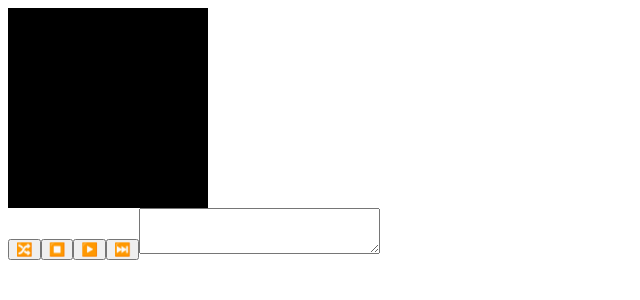
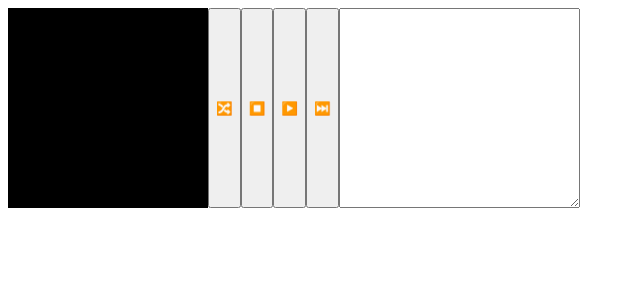
Before and after one commit to leftshift/colorfuck, a React (Vite) app: page / in a window 1280 px wide. Shown: the top 300 px of the page, without its empty margins (0-640 px from the left). Built offline with nearby package versions, Linux system fonts and the light colour scheme.

Commit message:
improve free run performance

```diff
--- a/src/App.js
+++ b/src/App.js
@@ -61,21 +61,32 @@ class Machine extends Component {
 
     stop() {
         clearInterval(this.interval);
-        this.interpreter.stop();
         this.updateMachineState();
         this.setState({
             running: false,
         });
     }
 
+    _setStepInterval(ms, count) {
+        this.interval = setInterval(() => this._runSteps(count), ms);
+    }
+
     run(){
-        this.interval = setInterval(() => this.updateMachineState(), 100);
-        this.interpreter.run();
+        if (this.state.running) {
+            return;
+        }
+        this._setStepInterval(10, 100);
         this.setState({
             running: true,
         });
 
     }
+
+    _runSteps(number) {
+        this.interpreter.steps(number);
+        this.updateMachineState();
+    }
+
     static _generateRandomCharacter() {
         const index = Math.floor(bfInstructions.length * Math.random());
         return bfInstructions[index];
--- a/src/index.css
+++ b/src/index.css
@@ -1,3 +1,23 @@
+html, body, #root {
+    height: 100%;
+    width: 100%;
+}
+.machine {
+    display: flex;
+    flex-direction: row;
+    flex-wrap: wrap;
+}
+
+.split {
+    flex-grow: 1;
+}
+
+.sourceBox,
+.inputBox {
+    font-family: monospace;
+    font-size: 18px;
+}
+
 .bitmap {
     width: 200px;
     display: flex;
@@ -11,12 +31,6 @@
     height: 20px;
 }
 
-.sourceBox,
-.inputBox {
-    font-family: monospace;
-    font-size: 18px;
-}
-
 .pointer {
     background-color: lightgray;
 }
```
